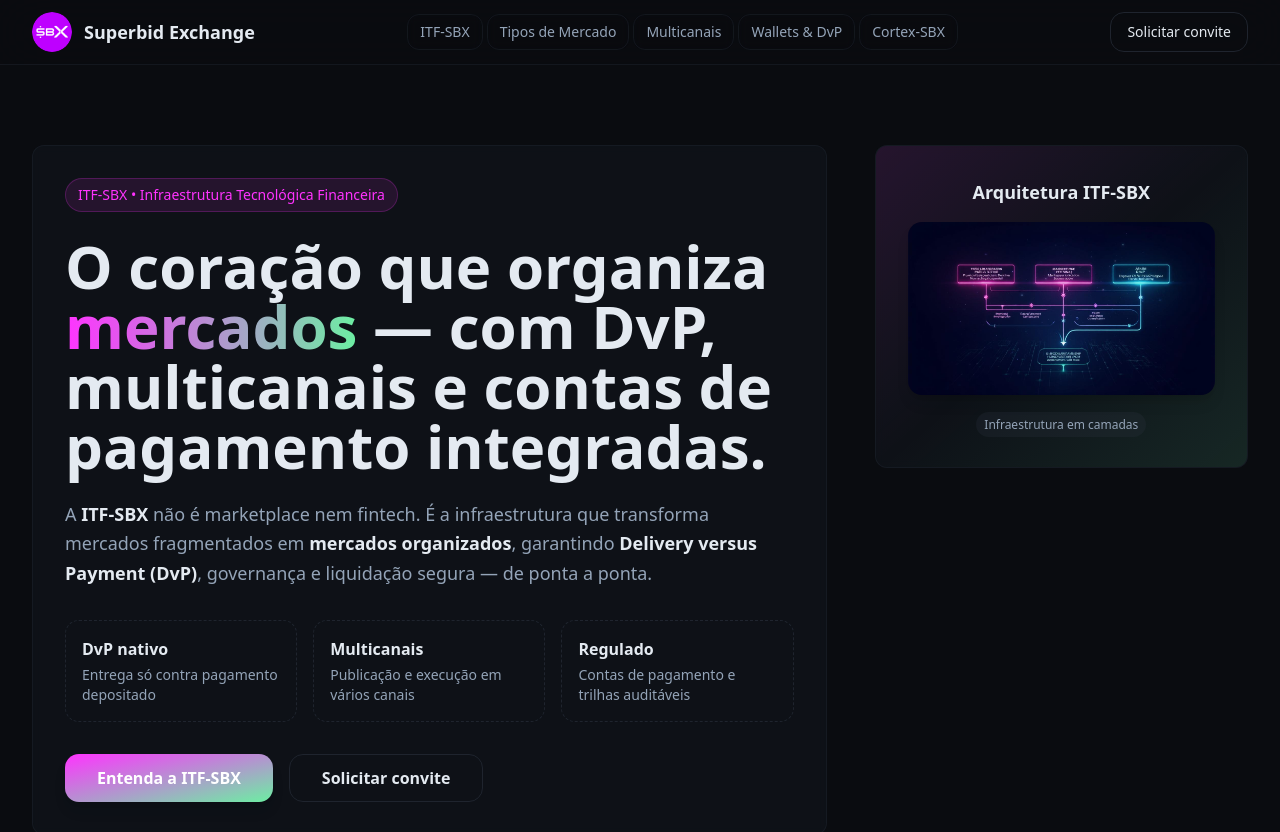
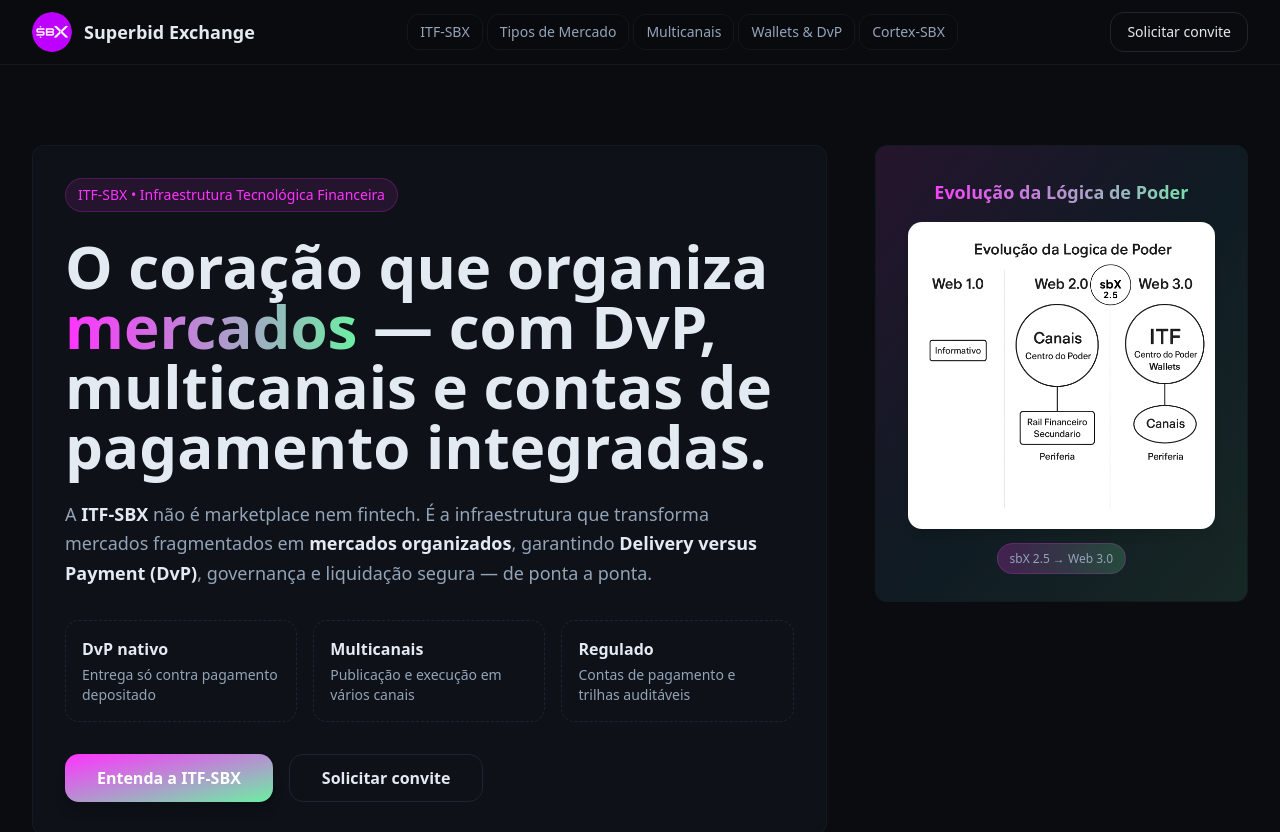
Before and after one commit to LucioNascimento/itf-nexus-spark, a React (Vite) app: page / in a window 1280 px wide. Shown: the top 832 px of the page. Built offline with nearby package versions, Linux system fonts and the light colour scheme; the HTML template or start-up script is replaced by a standard one.

Commit message:
Update hero section diagram

```diff
--- a/src/components/Hero.tsx
+++ b/src/components/Hero.tsx
@@ -1,5 +1,5 @@
 import { Button } from "@/components/ui/button";
-import itfDiagram from "@/assets/itf-diagram.jpg";
+import evolutionDiagram from "/lovable-uploads/f3d44d61-8f2f-4250-84d0-3df856a2d851.png";
 
 const Hero = () => {
   return (
@@ -49,20 +49,24 @@ const Hero = () => {
             </div>
           </div>
 
-          {/* Diagram - Now with more prominence */}
+          {/* Evolution Diagram - Now with more prominence */}
           <div className="lg:col-span-1">
             <div className="card-glow rounded-xl p-8 relative overflow-hidden">
-              <div className="absolute inset-0 bg-gradient-to-br from-primary/10 via-transparent to-accent/10 pointer-events-none"></div>
+              <div className="absolute inset-0 bg-gradient-to-br from-primary/10 via-secondary/5 to-accent/10 pointer-events-none"></div>
               <div className="relative">
-                <h3 className="text-lg font-semibold mb-4 text-center">Arquitetura ITF-SBX</h3>
-                <img
-                  src={itfDiagram}
-                  alt="Diagrama de alto nível da ITF-SBX mostrando as camadas de configuração, execução e liquidação"
-                  className="w-full rounded-lg shadow-lg hover:scale-105 transition-transform duration-300"
-                />
+                <h3 className="text-lg font-semibold mb-4 text-center text-gradient">Evolução da Lógica de Poder</h3>
+                <div className="relative group">
+                  <img
+                    src={evolutionDiagram}
+                    alt="Evolução da Lógica de Poder: Web 1.0 (Informativo), Web 2.0 (Canais como Centro do Poder), Web 3.0 (ITF como Centro do Poder com Wallets)"
+                    className="w-full rounded-lg shadow-lg hover:scale-105 transition-transform duration-300 filter contrast-110 brightness-110"
+                  />
+                  {/* Colorful overlay effects */}
+                  <div className="absolute inset-0 bg-gradient-to-r from-primary/20 via-transparent to-accent/20 rounded-lg opacity-0 group-hover:opacity-100 transition-opacity duration-300 pointer-events-none"></div>
+                </div>
                 <div className="mt-4 text-center">
-                  <span className="text-xs text-muted-foreground bg-muted/20 px-2 py-1 rounded-full">
-                    Infraestrutura em camadas
+                  <span className="text-xs text-muted-foreground bg-gradient-to-r from-primary/20 to-accent/20 px-3 py-1.5 rounded-full border border-primary/20">
+                    sbX 2.5 → Web 3.0
                   </span>
                 </div>
               </div>
```
Also changed, not shown: public/lovable-uploads/f3d44d61-8f2f-4250-84d0-3df856a2d851.png (added).
